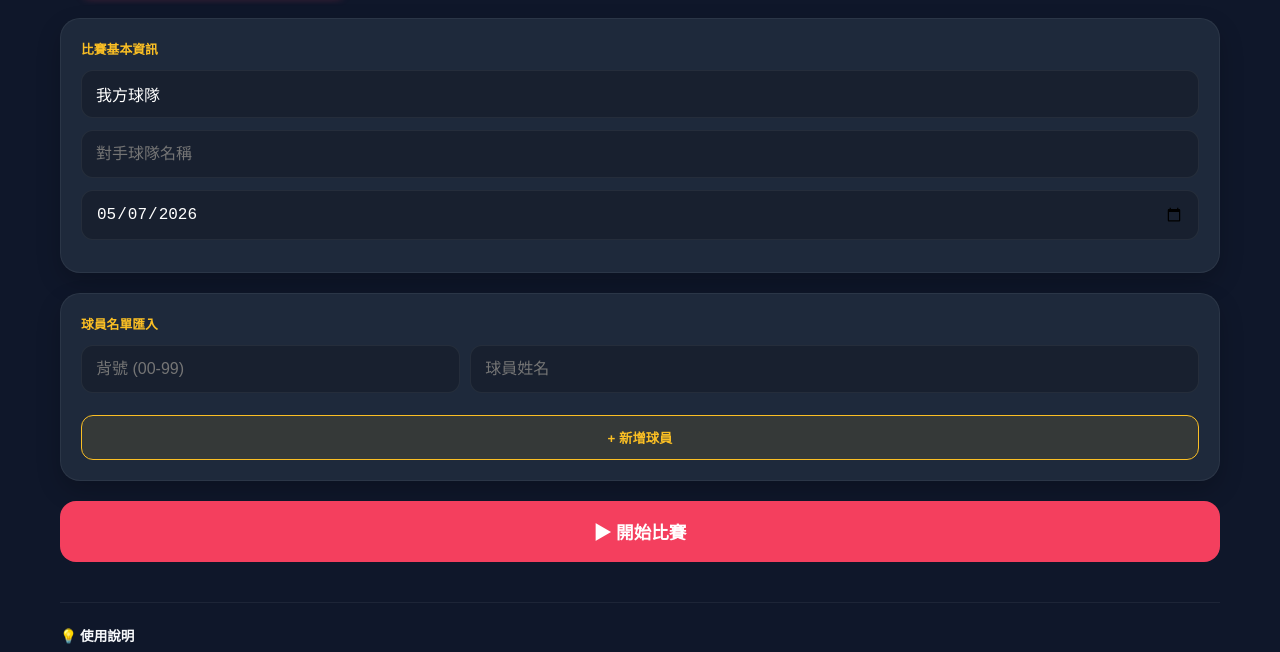
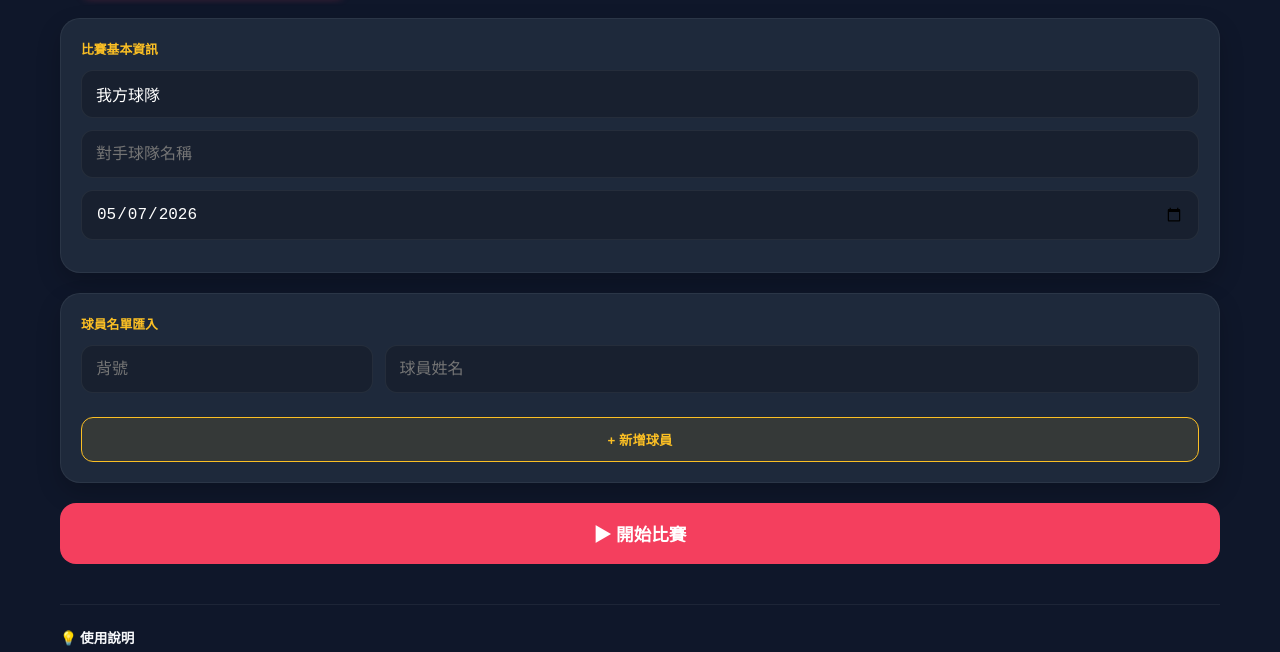
Before and after one commit to rcrt8bdsmf-byte/abc, a plain HTML site: page index.html in a window 1280 px wide. Shown: the part 141-793 px from the top of the page. Drawn offline with nearby package versions, Linux system fonts and the light colour scheme.

Commit message:
Update index.html

```diff
--- a/index.html
+++ b/index.html
@@ -2,7 +2,7 @@
 <html lang="zh-TW">
 <head>
 <meta charset="UTF-8">
-<meta name="viewport" content="width=device-width, initial-scale=1.0, maximum-scale=1.0, user-scalable=no">
+<meta name="viewport" content="width=device-width, initial-scale=1.0, maximum-scale=1.0, user-scalable=no, viewport-fit=cover">
 <link rel="icon" href="favicon.png" type="image/png">
 <meta name="description" content="這是一款專門為籃球比賽所設計的線上網站，無需任何花費就可紀錄比賽中球員的各項數據以及命中率，操作介面簡單明瞭且非常實用，並且提供匯出方便查看。">
 <title>計分板 Pro</title>
@@ -16,8 +16,12 @@
   --text: #f8fafc; --muted: #94a3b8; --bdr: rgba(255,255,255,0.06);
 }
 
-/* 💎 全域觸擊動畫基礎 */
-button, .tab, .card, input { transition: all 0.2s cubic-bezier(0.4, 0, 0.2, 1); }
+/* 💎 全域觸擊動畫基礎與操作優化 */
+button, .tab, .card, input {
+    transition: all 0.2s cubic-bezier(0.4, 0, 0.2, 1);
+    /* 修正點 1：禁用觸控延遲與縮放 */
+    touch-action: manipulation;
+}
 button:active { transform: scale(0.92); opacity: 0.8; }
 
 * { margin:0; padding:0; box-sizing:border-box; -webkit-tap-highlight-color:transparent; }
@@ -44,9 +48,21 @@ header h1 { font-family: 'Oswald', sans-serif; font-size: 1.8rem; letter-spacing
 input { width: 100%; padding: 14px; background: rgba(0,0,0,0.2); border: 1px solid var(--bdr); border-radius: 12px; color: white; margin-bottom: 12px; font-size: 16px; }
 input:focus { border-color: var(--red); background: rgba(0,0,0,0.3); outline: none; }
 
-.import-flex { display: flex; gap: 10px; margin-bottom: 10px; }
-.import-flex input:nth-child(1) { flex: 1; }
-.import-flex input:nth-child(2) { flex: 2; }
+/* 💎 修正點 2：登錄球員排版升級 - 解決格子跑版問題 */
+.import-flex {
+    display: flex;
+    gap: 12px;
+    margin-bottom: 12px;
+    flex-wrap: wrap; /* 允許自動換行 */
+}
+.import-flex input:nth-child(1) { flex: 1; min-width: 80px; } /* 背號欄位 */
+.import-flex input:nth-child(2) { flex: 3; min-width: 180px; } /* 姓名欄位 */
+
+@media (max-width: 480px) {
+    .import-flex { flex-direction: column; gap: 0; }
+    .import-flex input { width: 100%; }
+}
+
 .player-list-preview { background: rgba(0,0,0,0.2); border-radius: 12px; padding: 12px; margin-top: 10px; font-size: 0.9rem; }
 .player-item { display: inline-flex; align-items: center; background: var(--panel); padding: 6px 12px; border-radius: 8px; margin: 4px; border: 1px solid var(--bdr); color: var(--accent); font-weight: 700; }
 .btn-del-player { margin-left: 8px; color: var(--red); cursor: pointer; font-size: 1.2rem; }
@@ -119,7 +135,7 @@ th { background: rgba(255,255,255,0.05); color: var(--muted); font-size: 0.75rem
     <div class="card">
         <div style="font-size:0.8rem; color:var(--gold); margin-bottom:12px; font-weight:900;">球員名單匯入</div>
         <div class="import-flex">
-            <input type="number" id="p-num" placeholder="背號 (00-99)" oninput="if(value.length>2)value=value.slice(0,2); if(value<0)value=0">
+            <input type="number" id="p-num" placeholder="背號" oninput="if(value.length>2)value=value.slice(0,2); if(value<0)value=0">
             <input type="text" id="p-name" placeholder="球員姓名">
         </div>
         <button class="btn-ui" style="width:100%; background:rgba(251, 191, 36, 0.1); color:var(--gold); border:1px solid var(--gold); border-radius:12px; padding:12px; font-weight:bold;" onclick="addSinglePlayer()">+ 新增球員</button>
@@ -210,7 +226,7 @@ function addSinglePlayer(){
     const name = nameInput.value.trim();
 
     if(!num || !name) return alert("請同時輸入號碼與姓名");
-    if(num < 0) num = "0"; // 防呆：背號不為負
+    if(num < 0) num = "0";
     if(players.some(p => p.name === name)) return alert("球員姓名重複了");
 
     players.push({ num: num, name: name });
@@ -351,7 +367,6 @@ function confirmEdit(){
         s[f] = Math.max(0, val);
     });
 
-    // 防呆：修正時確保命中數不超過出手數
     if(s.f3m > s.f3a) s.f3m = s.f3a;
     if(s.f2m > s.f2a) s.f2m = s.f2a;
     if(s.ftm > s.fta) s.ftm = s.fta;
```
